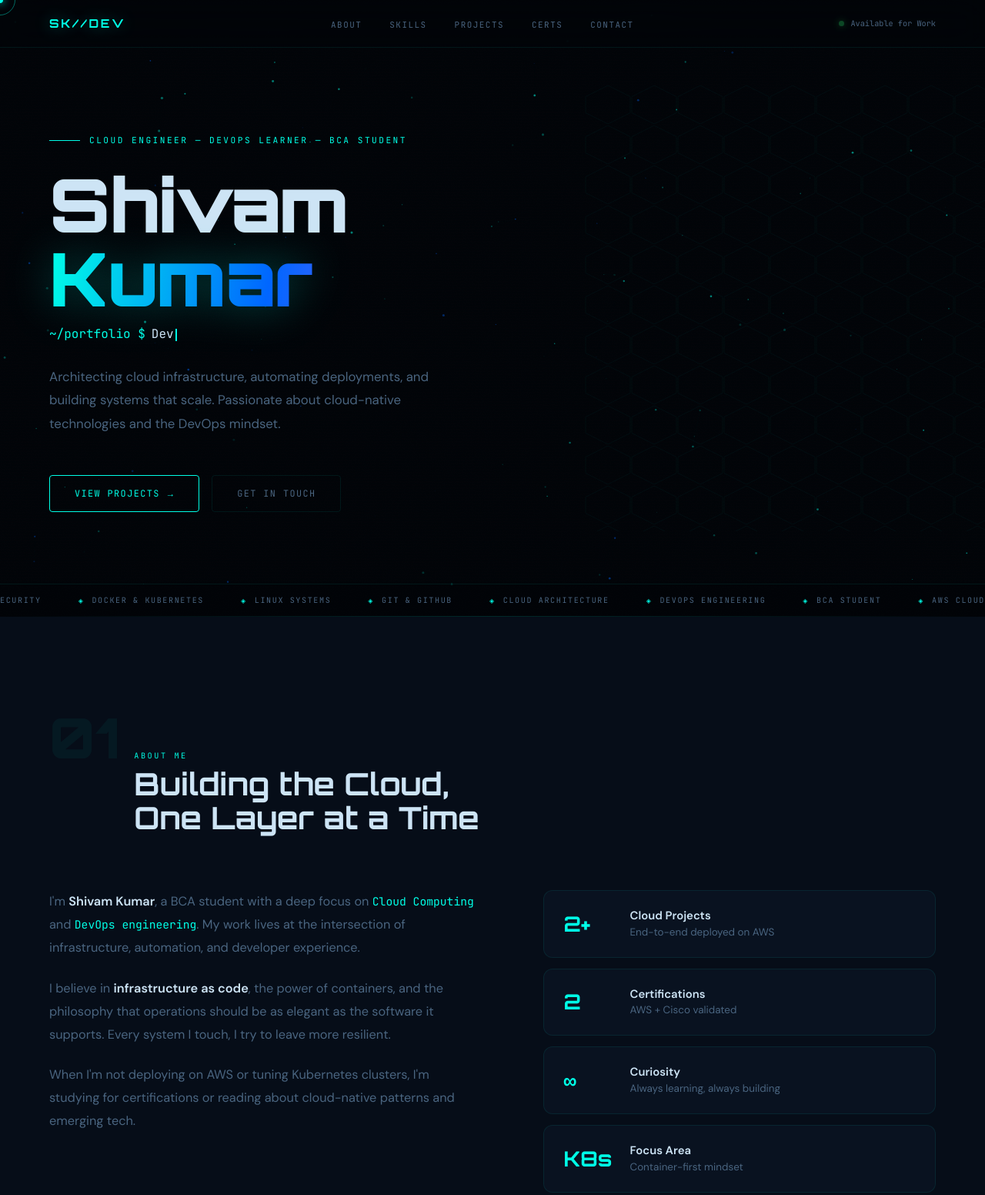
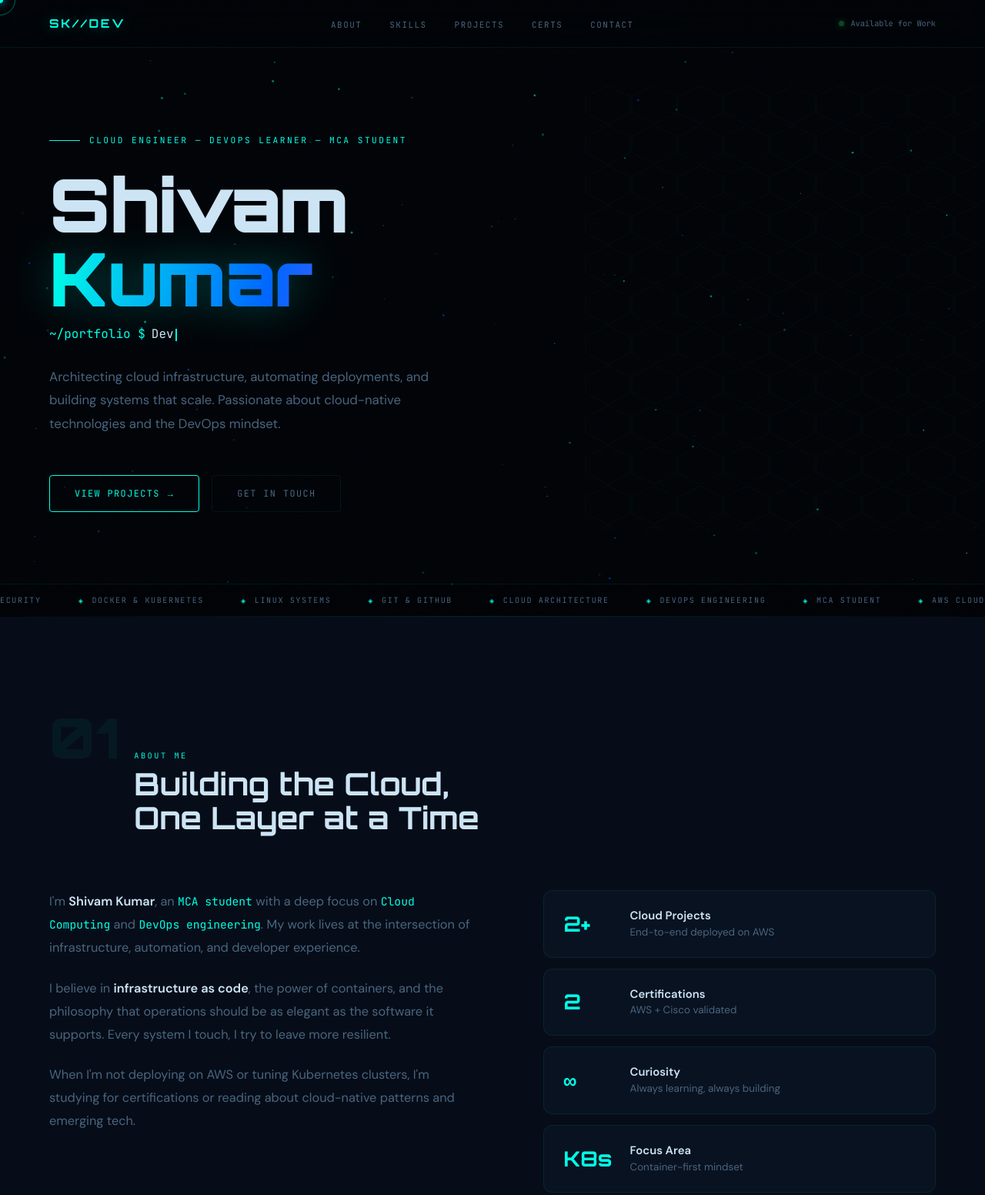
Before and after one commit to Shivam-Singh25-tech/portfolio, a plain HTML site: page index.html in a window 1280 px wide. Shown: the top 1552 px of the page at 77% size. Drawn offline with Linux system fonts and the light colour scheme.

Commit message:
update portfolio

```diff
--- a/index.html
+++ b/index.html
@@ -230,7 +230,7 @@
   </svg>
 
   <div class="hero-content">
-    <div class="h-eyebrow"><div class="hline"></div>Cloud Engineer — DevOps Learner — BCA Student</div>
+    <div class="h-eyebrow"><div class="hline"></div>Cloud Engineer — DevOps Learner — MCA Student</div>
     <h1 class="h-name">
       <span class="fn">Shivam</span>
       <span class="ln">Kumar</span>
@@ -245,8 +245,8 @@
 
   <div class="bstrip">
     <div class="btrack">
-      <span class="bitem">AWS Cloud Practitioner</span><span class="bitem">Cisco Cybersecurity</span><span class="bitem">Docker &amp; Kubernetes</span><span class="bitem">Linux Systems</span><span class="bitem">Git &amp; GitHub</span><span class="bitem">Cloud Architecture</span><span class="bitem">DevOps Engineering</span><span class="bitem">BCA Student</span>
-      <span class="bitem">AWS Cloud Practitioner</span><span class="bitem">Cisco Cybersecurity</span><span class="bitem">Docker &amp; Kubernetes</span><span class="bitem">Linux Systems</span><span class="bitem">Git &amp; GitHub</span><span class="bitem">Cloud Architecture</span><span class="bitem">DevOps Engineering</span><span class="bitem">BCA Student</span>
+      <span class="bitem">AWS Cloud Practitioner</span><span class="bitem">Cisco Cybersecurity</span><span class="bitem">Docker &amp; Kubernetes</span><span class="bitem">Linux Systems</span><span class="bitem">Git &amp; GitHub</span><span class="bitem">Cloud Architecture</span><span class="bitem">DevOps Engineering</span><span class="bitem">MCA Student</span>
+      <span class="bitem">AWS Cloud Practitioner</span><span class="bitem">Cisco Cybersecurity</span><span class="bitem">Docker &amp; Kubernetes</span><span class="bitem">Linux Systems</span><span class="bitem">Git &amp; GitHub</span><span class="bitem">Cloud Architecture</span><span class="bitem">DevOps Engineering</span><span class="bitem">MCA Student</span>
     </div>
   </div>
 </section>
@@ -261,7 +261,7 @@
     </div>
     <div class="about-grid">
       <div class="about-text reveal">
-        <p>I'm <strong>Shivam Kumar</strong>, a BCA student with a deep focus on <span class="hl">Cloud Computing</span> and <span class="hl">DevOps engineering</span>. My work lives at the intersection of infrastructure, automation, and developer experience.</p>
+        <p>I'm <strong>Shivam Kumar</strong>, an <span class="hl">MCA student</span> with a deep focus on <span class="hl">Cloud Computing</span> and <span class="hl">DevOps engineering</span>. My work lives at the intersection of infrastructure, automation, and developer experience.</p>
         <p>I believe in <strong>infrastructure as code</strong>, the power of containers, and the philosophy that operations should be as elegant as the software it supports. Every system I touch, I try to leave more resilient.</p>
         <p>When I'm not deploying on AWS or tuning Kubernetes clusters, I'm studying for certifications or reading about cloud-native patterns and emerging tech.</p>
       </div>
@@ -353,9 +353,7 @@
           <h3 class="ptitle">E-Commerce Platform on AWS</h3>
           <p class="pdesc">Full-stack e-commerce app on AWS with EC2 auto-scaling, S3 static assets, RDS database, and CloudFront CDN for global delivery. Zero-downtime deployment pipeline included.</p>
           <div class="pills" style="margin-bottom:26px"><span class="pill">AWS</span><span class="pill">EC2</span><span class="pill">S3</span><span class="pill">RDS</span><span class="pill">CloudFront</span></div>
-          <a href="https://github.com/Shivam-Singh25-tech" target="_blank" class="plink"><a href="https://github.com/Shivam-Singh25-tech/cloud-webapp-aws" target="_blank" class="plink">
-  View Project →
-</a> <span>→</span></a>
+          <a href="https://github.com/Shivam-Singh25-tech/cloud-webapp-aws" target="_blank" class="plink">View Project →</a>
         </div>
       </div>
       <div class="pcard reveal" id="pc2">
@@ -425,7 +423,7 @@
           <div class="ring-center"><span class="ring-v">75%</span><span class="ring-l">Available</span></div>
         </div>
         <div class="cbox-title">Ready to Collaborate</div>
-        <p class="cbox-sub">Currently pursuing BCA while actively seeking cloud engineering and DevOps internship opportunities.</p>
+        <p class="cbox-sub">Currently pursuing MCA while actively seeking cloud engineering and DevOps internship opportunities.</p>
         <a href="mailto:shivamsingh1m9@gmail.com" class="btn btn-p" style="width:100%;justify-content:center;"><span>Send a Message</span><span>→</span></a>
       </div>
     </div>
@@ -434,7 +432,7 @@
 
 <footer>
   <p>© 2026 <span class="hl">Shivam Kumar</span>. Crafted with precision.</p>
-  <p>Cloud Engineer · DevOps Learner · <span class="hl">BCA Student</span></p>
+  <p>Cloud Engineer · DevOps Learner · <span class="hl">MCA Student</span></p>
 </footer>
 
 <script>
```
